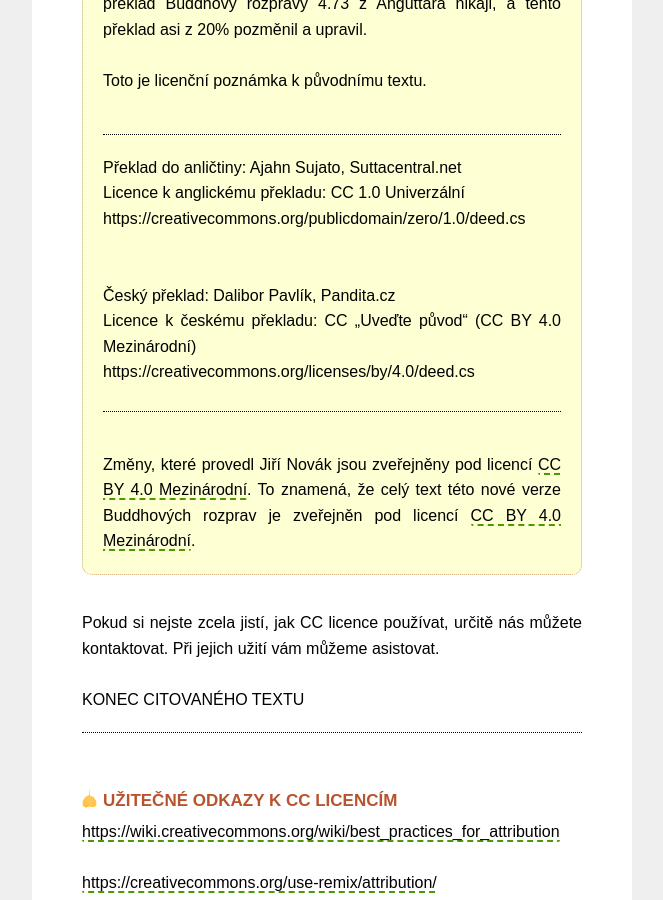
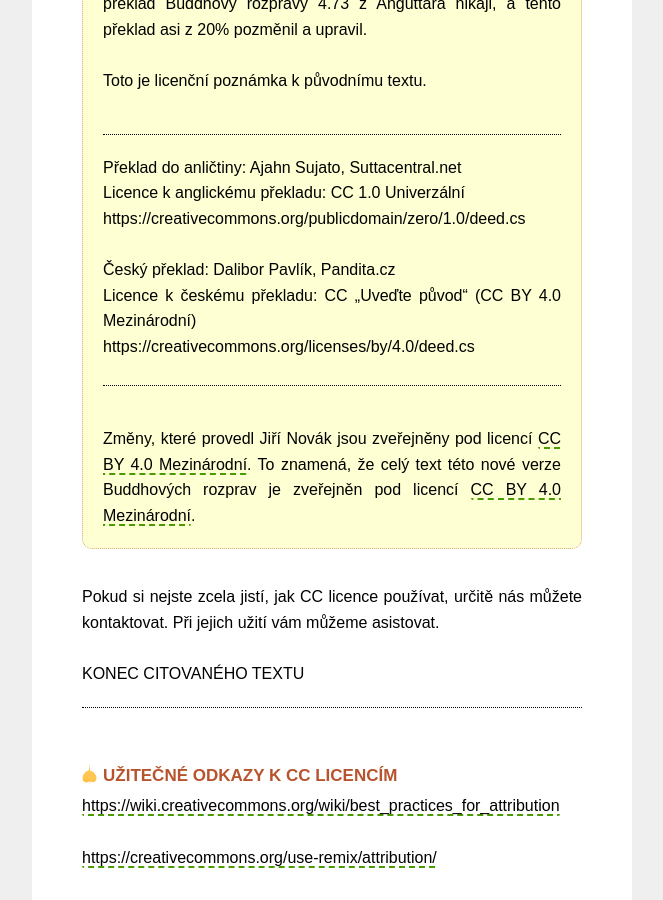
Before and after one commit to Borek78/jak-tvorit-panditu, a Jekyll site: the page built from jak-pouzivam-licenci-cc-by-4-0.md, in a window 1280 px wide and 900 px high, scrolled down 5092 px. Shown: the whole window, without its empty margins (308-971 px from the left). Built offline with Jekyll 4.4.1, drawn with Linux system fonts in a browser that asks for light colours.

Commit message:
ahoj - jeste jedna zmena

```diff
--- a/jak-pouzivam-licenci-cc-by-4-0.md
+++ b/jak-pouzivam-licenci-cc-by-4-0.md
@@ -170,9 +170,8 @@ Překlad do anličtiny: Ajahn Sujato, Suttacentral.net<br>
 Licence k anglickému překladu: CC 1.0 Univerzální<br>
 <div class="do-not-break-out">
 https://creativecommons.org/publicdomain/zero/1.0/deed.cs
-</div >
+</div > <br>
 
-<br><br>
 Český překlad: Dalibor Pavlík, Pandita.cz <br>
 Licence k českému překladu: CC „Uveďte původ“ (CC BY 4.0 Mezinárodní)<br>
 
```
